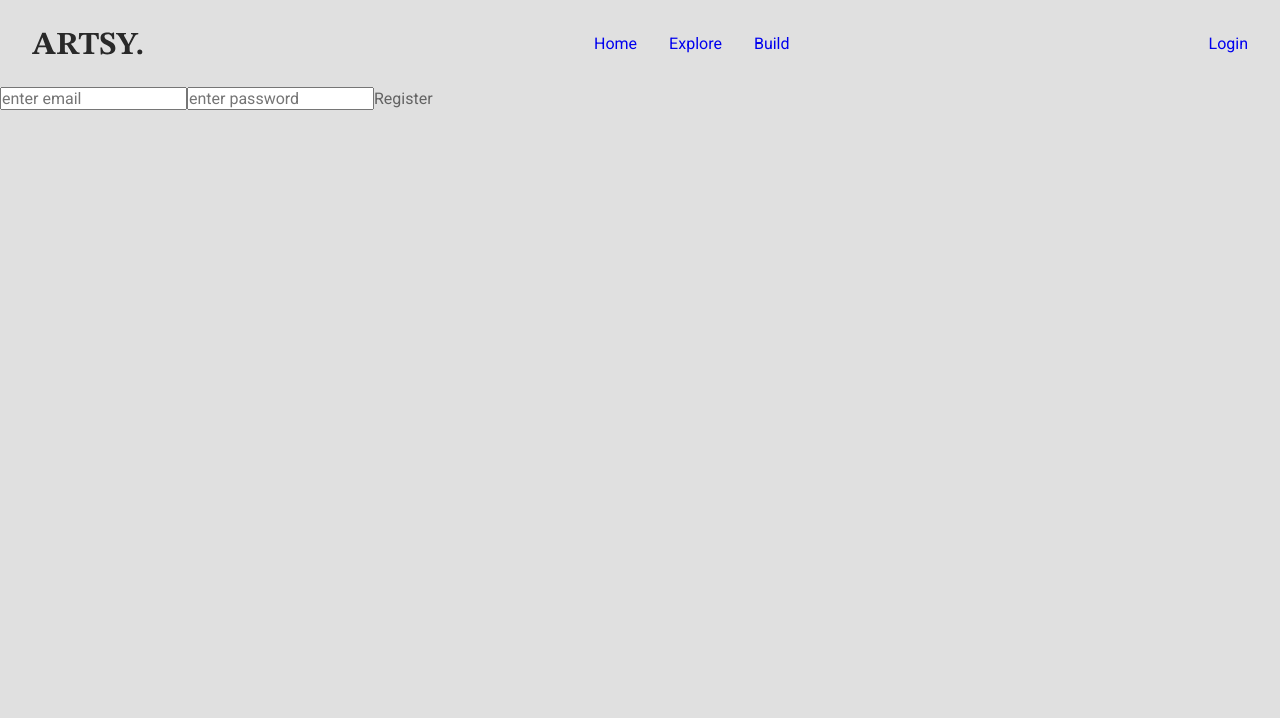
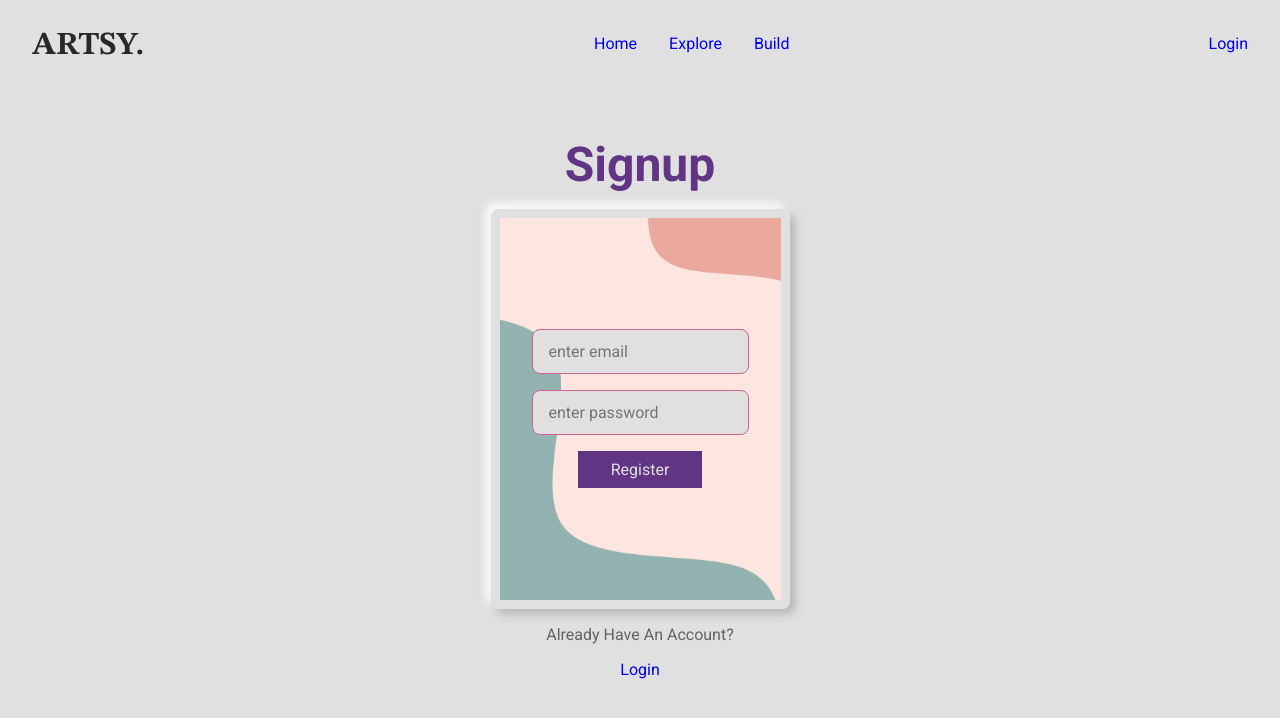
Before and after one commit to ManishBisht777/Drixy, a React (Create React App) app: page /signup in a window 1280 px wide. Shown: the top 718 px of the page. Built offline with nearby package versions, Linux system fonts and the light colour scheme; no server answers.

Commit message:
Feat : Save user local storage

```diff
--- /dev/null
+++ b/src/pages/auth/_auth.scss
@@ -0,0 +1,24 @@
+@use "../../styles/assets" as *;
+
+.auth-container {
+  min-height: 80vh;
+
+  h1 {
+    color: $primary;
+    font-size: 3rem;
+  }
+}
+
+.auth {
+  height: 50vh;
+  padding: 2rem;
+  background: url("../images/b11.jpg") no-repeat center/cover;
+
+  input {
+    padding: 0.75rem 1rem;
+    border-radius: 0.5rem;
+    background: $background;
+    border: none;
+    border: 1px solid $pink;
+  }
+}
--- a/src/pages/auth/login.js
+++ b/src/pages/auth/login.js
@@ -34,8 +34,13 @@ const Login = () => {
   };
 
   return (
-    <main>
-      <form action="" onSubmit={(e) => handleSubmit(e)}>
+    <main className="auth-container container container--center gap--md">
+      <h1>Login</h1>
+      <form
+        className="auth container container--col container--center gap--md image-container"
+        action=""
+        onSubmit={(e) => handleSubmit(e)}
+      >
         <input
           type="text"
           placeholder="enter email"
@@ -50,11 +55,13 @@ const Login = () => {
             setUserDetails({ ...userDetails, password: e.target.value })
           }
         />
-        <button type="submit">Login</button>
+        <button className="button--primary" type="submit">
+          Login
+        </button>
       </form>
       <div>Didn't have an account?</div>
       {error && <p>{error}</p>}
-      <Link to="/signup">Register yourself</Link>
+      <Link to="/signup">Register</Link>
     </main>
   );
 };
--- a/src/pages/auth/signup.js
+++ b/src/pages/auth/signup.js
@@ -3,10 +3,11 @@ import { auth } from "./firebase";
 import { createUserWithEmailAndPassword } from "firebase/auth";
 import { setUser } from "../../store/AuthSlice";
 import { useDispatch, useSelector } from "react-redux";
-import { useNavigate } from "react-router-dom";
+import { Link, useNavigate } from "react-router-dom";
 
 const Signup = () => {
   const [userDetails, setUserDetails] = useState({});
+  const [error, setError] = useState(null);
 
   const dispatch = useDispatch();
 
@@ -29,16 +30,19 @@ const Signup = () => {
         dispatch(setUser(userCredential.user));
       })
       .catch((error) => {
-        const errorCode = error.code;
         const errorMessage = error.message;
-        console.log(errorMessage);
-        // ..
+        setError(errorMessage);
       });
   };
 
   return (
-    <main>
-      <form action="" onSubmit={(e) => handleSubmit(e)}>
+    <main className="auth-container container container--center gap--md">
+      <h1>Signup</h1>
+      <form
+        className="auth container container--col container--center gap--md image-container"
+        action=""
+        onSubmit={(e) => handleSubmit(e)}
+      >
         <input
           type="text"
           placeholder="enter email"
@@ -53,8 +57,13 @@ const Signup = () => {
             setUserDetails({ ...userDetails, password: e.target.value })
           }
         />
-        <button type="submit">Register</button>
+        <button className="button--primary" type="submit">
+          Register
+        </button>
       </form>
+      <div>Already have an account?</div>
+      {error && <p>{error}</p>}
+      <Link to="/login">Login</Link>
     </main>
   );
 };
--- a/src/pages/home/_home.scss
+++ b/src/pages/home/_home.scss
@@ -11,10 +11,10 @@
   padding-top: 5rem;
 }
 .landing {
-  // background: url("../images/handshake.jpg");
+  background: url("../images/handshake.jpg");
   background-size: cover;
   background-repeat: no-repeat;
-  background-color: rgb(0, 0, 0);
+  // background-color: rgb(0, 0, 0);
   background-blend-mode: darken;
 
   h1 {
--- a/src/store/AuthSlice.js
+++ b/src/store/AuthSlice.js
@@ -1,7 +1,7 @@
 import { createSlice } from "@reduxjs/toolkit";
 
 const initialState = {
-  user: null,
+  user: JSON.parse(localStorage.getItem("user")) || null,
 };
 
 export const AuthSlice = createSlice({
--- a/src/styles/main.css
+++ b/src/styles/main.css
@@ -199,6 +199,27 @@ label[for=search] {
     max-width: 5rem;
   }
 }
+.auth-container {
+  min-height: 80vh;
+}
+.auth-container h1 {
+  color: #613583;
+  font-size: 3rem;
+}
+
+.auth {
+  height: 50vh;
+  padding: 2rem;
+  background: url("../images/b11.jpg") no-repeat center/cover;
+}
+.auth input {
+  padding: 0.75rem 1rem;
+  border-radius: 0.5rem;
+  background: #e0e0e0;
+  border: none;
+  border: 1px solid rgb(207, 99, 144);
+}
+
 .landing,
 .example {
   padding: 2rem;
@@ -211,9 +232,9 @@ label[for=search] {
 }
 
 .landing {
+  background: url("../images/handshake.jpg");
   background-size: cover;
   background-repeat: no-repeat;
-  background-color: rgb(0, 0, 0);
   background-blend-mode: darken;
 }
 .landing h1 {
--- a/src/styles/main.scss
+++ b/src/styles/main.scss
@@ -1,6 +1,7 @@
 @import "./reset";
 @import "./layout";
 @import "../components/navbar/navbar";
+@import "../pages/auth/auth";
 @import "../pages/home/home";
 @import "../pages/combine/combine";
 @import "../pages/explore/explore";
```
Also changed, not shown: src/images/b11.jpg (added), 1 other file (tests, documents, lock files or other folders).
